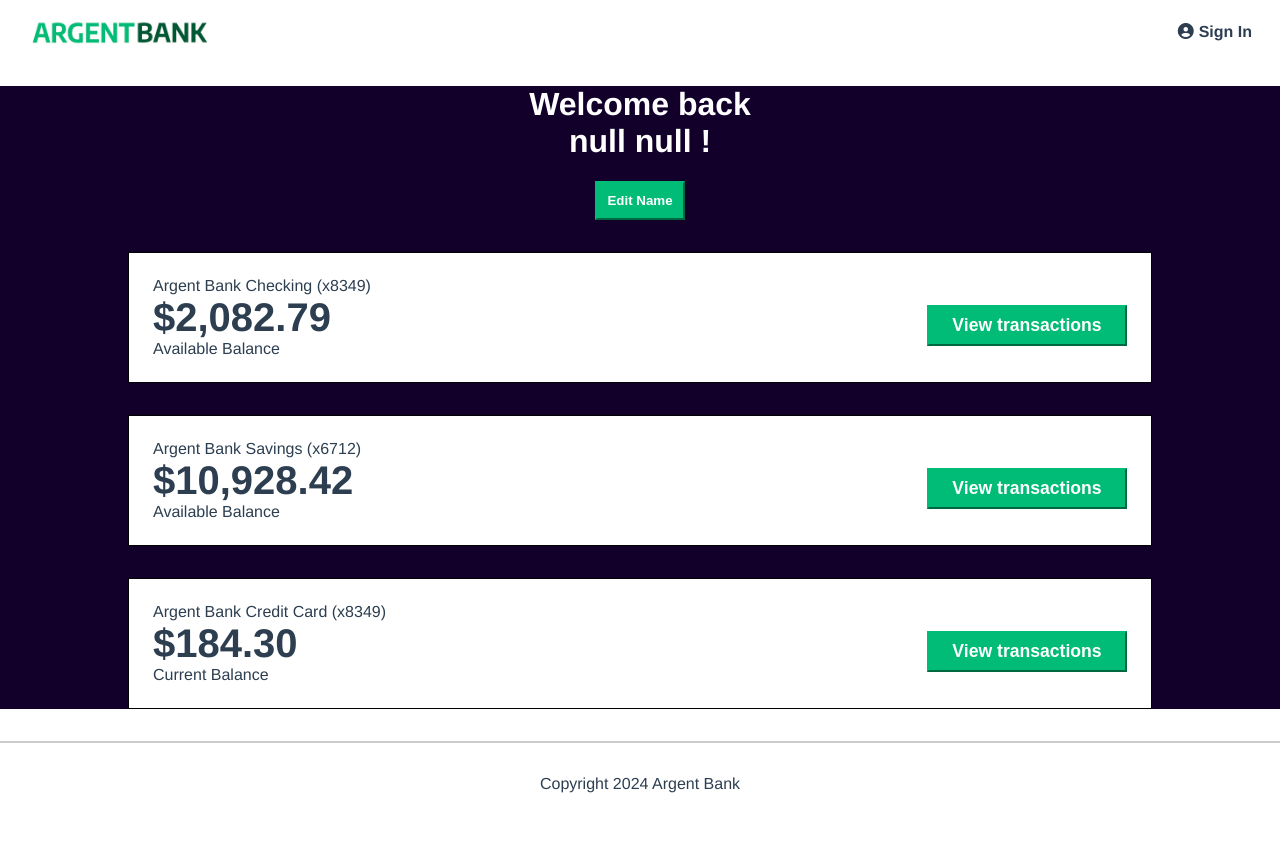
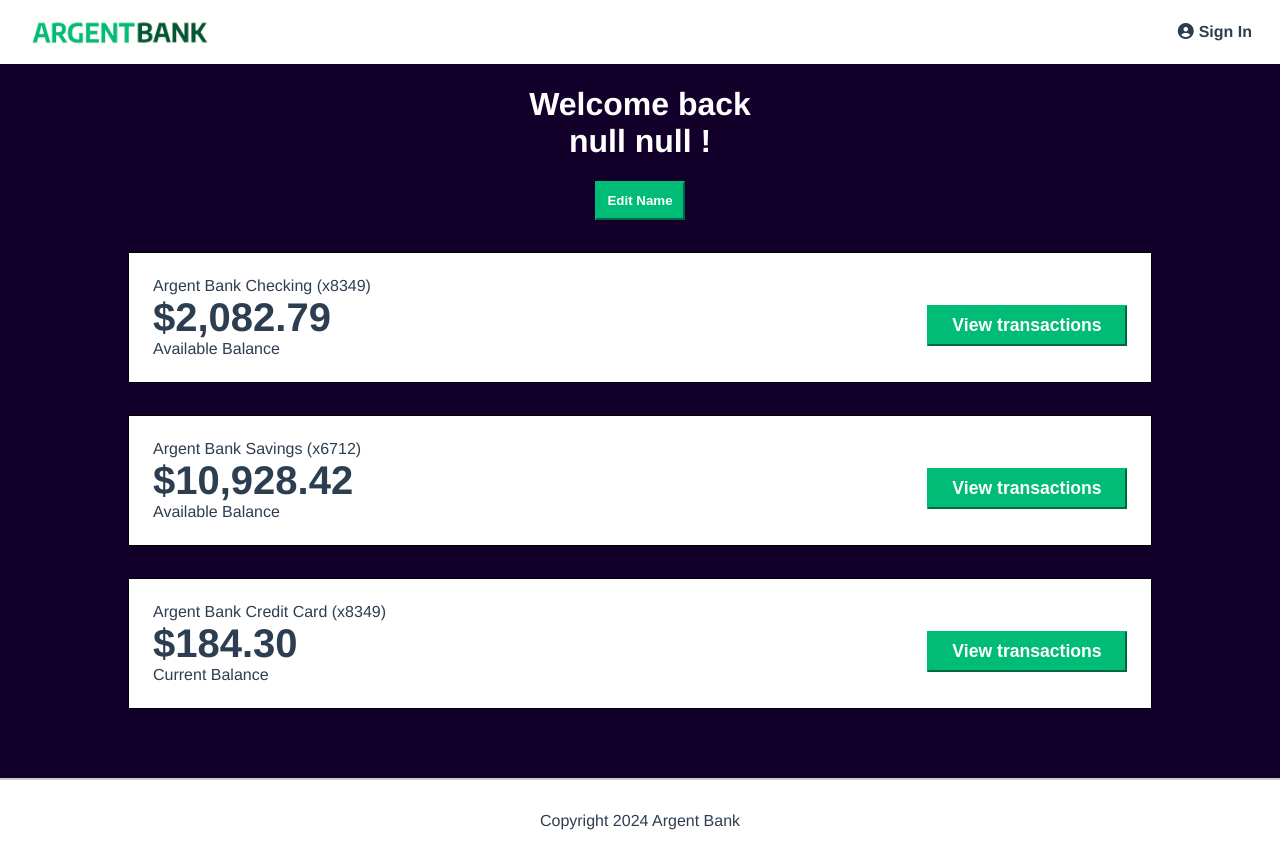
Before and after one commit to aeonshad/P13-Bank, a React (Create React App) app: page /user in a window 1280 px wide. Before the commit the page ends 817 px from the top, so only its background shows below. Built offline with nearby package versions, Linux system fonts and the light colour scheme.

Commit message:
Fix height root and main components

```diff
--- a/src/styles/main.css
+++ b/src/styles/main.css
@@ -13,8 +13,14 @@
     min-height: 100vh;
 }
 
+#root {
+    display: flex;
+    flex-direction: column;
+}
+
 .main {
     flex: 1;
+    min-height: 89.2vh;
 }
 
 .bg-dark {
```
